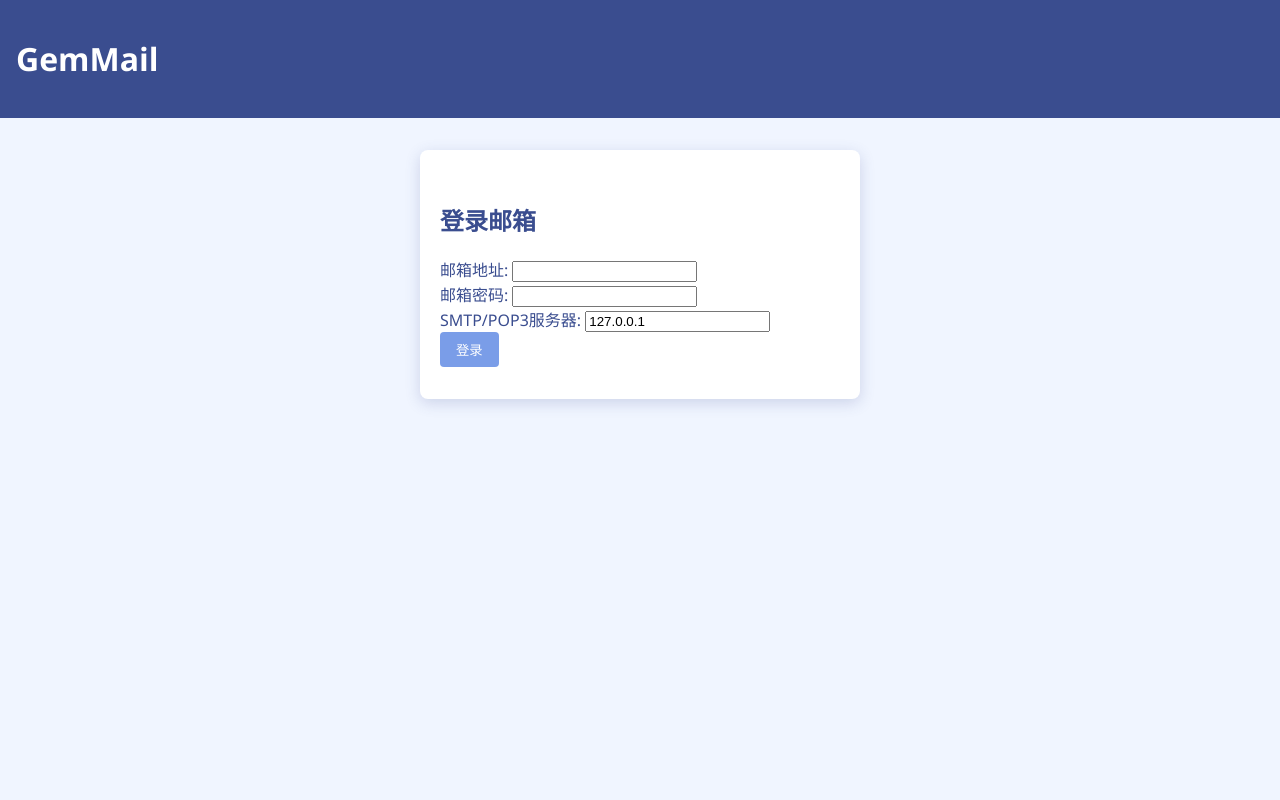
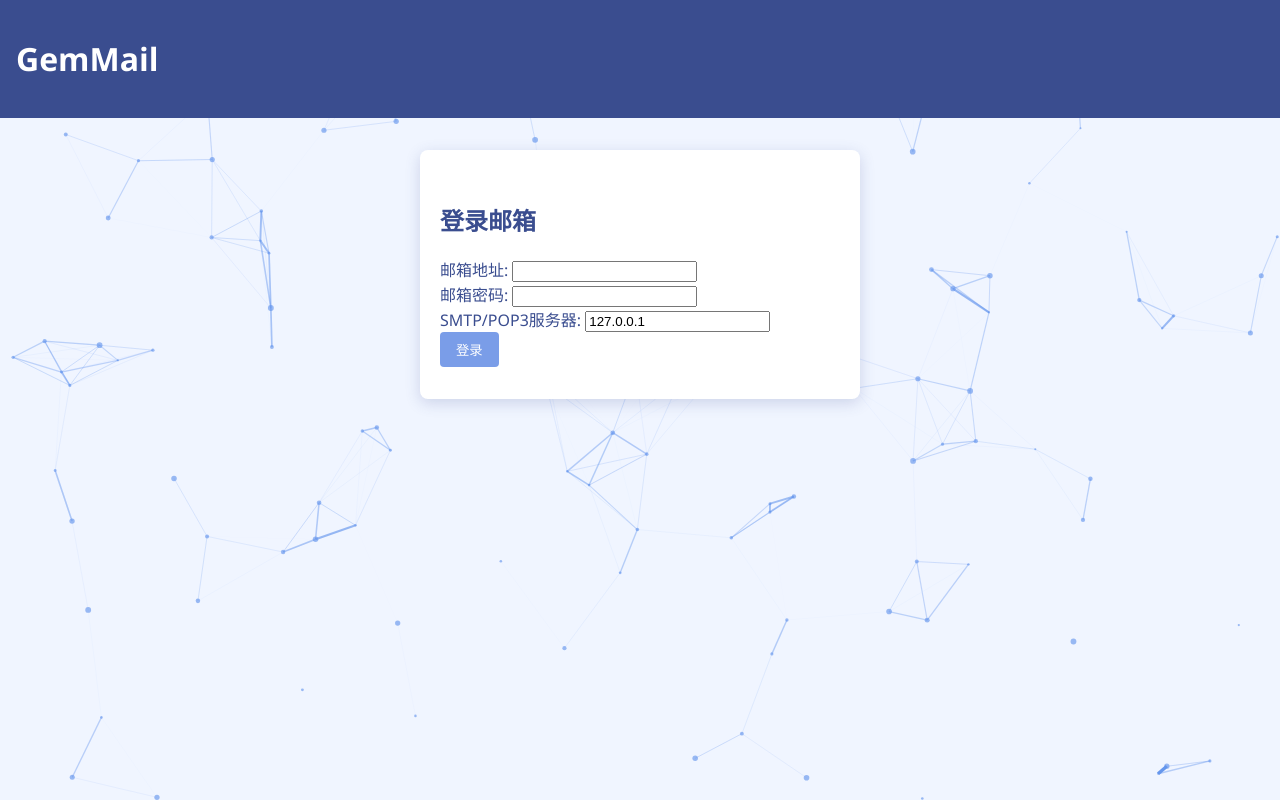
Before and after one commit to Saito-Karuha/SMPT-POP3-based-Mail-System, a Flask app: page /login in a window 1280 px wide. Run offline with Flask 3, Linux system fonts and the light colour scheme.

Commit message:
update web

```diff
--- a/client/static/css/style.css
+++ b/client/static/css/style.css
@@ -15,6 +15,8 @@ header {
     justify-content: space-between;
     align-items: center;
 }
+
+
 
 .user-info {
     font-size: 0.9rem;
@@ -104,7 +106,7 @@ tr:hover {
 }
 
 .btn:hover {
-    background: #5a7bd6; /* 更浅深蓝悬浮 */
+    background: #849feb; /* 更浅深蓝悬浮 */
 }
 
 .btn-delete {
@@ -183,3 +185,44 @@ textarea {
 .compose-container form button[type="submit"]:hover {
     background: #5a7bd6;
 }
+
+
+
+/* 确保canvas覆盖整个页面 */
+#particles {
+position: fixed;
+top: 0;
+left: 0;
+width: 100%;
+height: 100%;
+z-index: -1; /* 放在内容后面 */
+pointer-events: none; /* 允许点击穿透 */
+}
+
+body.compose-page #particles {
+    display: none;
+}
+
+/* 调整内容区域背景 */
+.email-container {
+background-color: rgba(152, 207, 235, 0.85); /* 半透明背景 */
+border-radius: 8px;
+box-shadow: 0 0 10px rgba(0, 0, 0, 0.1);
+margin: 20px;
+padding: 20px;
+}
+
+/* 确保内容区域不会太透明 */
+.sidebar {
+background-color: rgba(154, 196, 237, 0.9);
+border-radius: 8px;
+padding: 15px;
+}
+
+.email-list {
+background-color: white;
+border-radius: 8px;
+padding: 15px;
+}
+
+ /* 在撰写页面隐藏 */
--- a/client/static/js/script.js
+++ b/client/static/js/script.js
@@ -1,4 +1,8 @@
-document.addEventListener('DOMContentLoaded', () => {
+document.addEventListener('DOMContentLoaded', function() {
+  // ===========================================
+  // 邮件系统功能部分
+  // ===========================================
+
   // -------------------
   // 邮件删除功能（收件箱 / 已发送 / 垃圾箱都可用）
   document.querySelectorAll('.btn-delete').forEach(btn => {
@@ -153,4 +157,249 @@ document.addEventListener('DOMContentLoaded', () => {
       }
     });
   });
+
+  // ===========================================
+  // 增强的粒子背景效果部分 - 包含凝聚效果
+  // ===========================================
+
+  // 粒子背景效果
+  const canvas = document.getElementById('particles');
+  if (!canvas) return;
+
+  const ctx = canvas.getContext('2d');
+  canvas.width = window.innerWidth;
+  canvas.height = window.innerHeight;
+
+  // 粒子数组
+  const particles = [];
+  const particleCount = window.innerWidth < 768 ? 80 : 120;
+
+  // 鼠标位置和配置
+  const mouse = {
+      x: null,
+      y: null,
+      radius: 150, // 影响范围
+      attractionForce: 0.05, // 吸引力强度
+      repulsionRadius: 50, // 排斥半径
+      repulsionForce: 0.8, // 排斥力强度
+      isPressed: false // 鼠标是否按下
+  };
+
+  // 窗口大小调整
+  window.addEventListener('resize', function() {
+      canvas.width = window.innerWidth;
+      canvas.height = window.innerHeight;
+  });
+
+  // 鼠标事件
+  window.addEventListener('mousemove', function(event) {
+      mouse.x = event.x;
+      mouse.y = event.y;
+  });
+
+  window.addEventListener('mousedown', function() {
+      mouse.isPressed = true;
+  });
+
+  window.addEventListener('mouseup', function() {
+      mouse.isPressed = false;
+  });
+
+  // 增强的粒子类
+  class Particle {
+      constructor(x, y, directionX, directionY, size, color) {
+          this.x = x;
+          this.y = y;
+          this.originalX = x; // 记录原始位置
+          this.originalY = y;
+          this.directionX = directionX;
+          this.directionY = directionY;
+          this.originalDirectionX = directionX; // 记录原始速度
+          this.originalDirectionY = directionY;
+          this.size = size;
+          this.originalSize = size; // 记录原始大小
+          this.color = color;
+          this.opacity = 0.8;
+          this.velocityX = 0; // 当前速度
+          this.velocityY = 0;
+          this.friction = 0.95; // 摩擦力
+          this.maxSpeed = 3; // 最大速度限制
+      }
+
+      draw() {
+          ctx.save();
+          ctx.globalAlpha = this.opacity;
+          ctx.beginPath();
+          ctx.arc(this.x, this.y, this.size, 0, Math.PI * 2, false);
+          ctx.fillStyle = this.color;
+          ctx.fill();
+
+          // 添加发光效果
+          if (this.size > this.originalSize) {
+              ctx.shadowBlur = 20;
+              ctx.shadowColor = this.color;
+              ctx.fill();
+          }
+          ctx.restore();
+      }
+
+      update() {
+          // 检查画布边界
+          if (this.x > canvas.width || this.x < 0) {
+              this.directionX = -this.directionX;
+          }
+          if (this.y > canvas.height || this.y < 0) {
+              this.directionY = -this.directionY;
+          }
+
+          // 计算与鼠标的距离
+          if (mouse.x !== null && mouse.y !== null) {
+              let dx = mouse.x - this.x;
+              let dy = mouse.y - this.y;
+              let distance = Math.sqrt(dx * dx + dy * dy);
+
+              // 凝聚效果：鼠标按下或靠近时的吸引力
+              if (distance < mouse.radius) {
+                  let force = (mouse.radius - distance) / mouse.radius;
+
+                  if (mouse.isPressed || distance < mouse.radius * 0.6) {
+                      // 强吸引力（鼠标按下或很近时）
+                      let attractionX = (dx / distance) * force * mouse.attractionForce * 2;
+                      let attractionY = (dy / distance) * force * mouse.attractionForce * 2;
+
+                      this.velocityX += attractionX;
+                      this.velocityY += attractionY;
+
+                      // 增大粒子尺寸和亮度
+                      this.size = this.originalSize * (1 + force * 0.5);
+                      this.opacity = Math.min(1, 0.8 + force * 0.4);
+
+                      // 改变颜色强度
+                      let intensity = Math.floor(100 + force * 100);
+                      this.color = `rgba(${intensity}, ${intensity + 50}, 237, ${this.opacity})`;
+                  } else {
+                      // 轻微吸引力
+                      let attractionX = (dx / distance) * force * mouse.attractionForce * 0.5;
+                      let attractionY = (dy / distance) * force * mouse.attractionForce * 0.5;
+
+                      this.velocityX += attractionX;
+                      this.velocityY += attractionY;
+                  }
+
+                  // 近距离排斥效果（防止粒子重叠）
+                  if (distance < mouse.repulsionRadius && distance > 0) {
+                      let repulsionX = -(dx / distance) * mouse.repulsionForce;
+                      let repulsionY = -(dy / distance) * mouse.repulsionForce;
+                  }
+              } else {
+                  // 远离鼠标时恢复原状
+                  this.size += (this.originalSize - this.size) * 0.1;
+                  this.opacity += (0.8 - this.opacity) * 0.1;
+                  this.color = 'rgba(100, 149, 237, 0.8)';
+
+                  // 轻微的回归原始轨迹的力
+                  this.velocityX += (this.originalDirectionX - this.velocityX) * 0.02;
+                  this.velocityY += (this.originalDirectionY - this.velocityY) * 0.02;
+              }
+          }
+
+          // 应用摩擦力
+          this.velocityX *= this.friction;
+          this.velocityY *= this.friction;
+
+          // 限制最大速度
+          let speed = Math.sqrt(this.velocityX * this.velocityX + this.velocityY * this.velocityY);
+          if (speed > this.maxSpeed) {
+              this.velocityX = (this.velocityX / speed) * this.maxSpeed;
+              this.velocityY = (this.velocityY / speed) * this.maxSpeed;
+          }
+
+          // 更新位置
+          this.x += this.directionX + this.velocityX;
+          this.y += this.directionY + this.velocityY;
+
+          // 边界检查和反弹
+          if (this.x <= this.size || this.x >= canvas.width - this.size) {
+              this.directionX = -this.directionX;
+              this.velocityX *= -0.5;
+          }
+          if (this.y <= this.size || this.y >= canvas.height - this.size) {
+              this.directionY = -this.directionY;
+              this.velocityY *= -0.5;
+          }
+
+          // 绘制粒子
+          this.draw();
+      }
+  }
+
+  // 创建粒子
+  function init() {
+      particles.length = 0;
+      for (let i = 0; i < particleCount; i++) {
+          let size = (Math.random() * 2) + 1;
+          let x = Math.random() * (canvas.width - size * 2) + size;
+          let y = Math.random() * (canvas.height - size * 2) + size;
+          let directionX = (Math.random() * 0.8) - 0.4;
+          let directionY = (Math.random() * 0.8) - 0.4;
+          let color = 'rgba(100, 149, 237, 0.8)';
+
+          particles.push(new Particle(x, y, directionX, directionY, size, color));
+      }
+  }
+
+  // 动画循环
+  function animate() {
+      requestAnimationFrame(animate);
+      ctx.clearRect(0, 0, canvas.width, canvas.height);
+
+      for (let i = 0; i < particles.length; i++) {
+          particles[i].update();
+      }
+
+      connect();
+  }
+
+  // 连接相近的粒子（增强版）
+  function connect() {
+      for (let a = 0; a < particles.length; a++) {
+          for (let b = a + 1; b < particles.length; b++) {
+              let dx = particles[a].x - particles[b].x;
+              let dy = particles[a].y - particles[b].y;
+              let distance = Math.sqrt(dx * dx + dy * dy);
+
+              // 动态连接距离
+              let maxDistance = 120;
+              if (mouse.x !== null && mouse.y !== null) {
+                  let mouseDistA = Math.sqrt((mouse.x - particles[a].x) ** 2 + (mouse.y - particles[a].y) ** 2);
+                  let mouseDistB = Math.sqrt((mouse.x - particles[b].x) ** 2 + (mouse.y - particles[b].y) ** 2);
+
+                  // 如果粒子靠近鼠标，增加连接距离
+                  if (mouseDistA < mouse.radius || mouseDistB < mouse.radius) {
+                      maxDistance = 180;
+                  }
+              }
+
+              if (distance < maxDistance) {
+                  let opacity = 1 - (distance / maxDistance);
+
+                  // 根据粒子大小调整连线亮度
+                  let avgSize = (particles[a].size + particles[b].size) / 2;
+                  let sizeMultiplier = avgSize / particles[a].originalSize;
+                  opacity *= sizeMultiplier;
+
+                  ctx.strokeStyle = `rgba(100, 149, 237, ${opacity * 0.6})`;
+                  ctx.lineWidth = opacity * 2;
+                  ctx.beginPath();
+                  ctx.moveTo(particles[a].x, particles[a].y);
+                  ctx.lineTo(particles[b].x, particles[b].y);
+                  ctx.stroke();
+              }
+          }
+      }
+  }
+
+  // 初始化并启动粒子动画
+  init();
+  animate();
 });
--- a/client/templates/inbox.html
+++ b/client/templates/inbox.html
@@ -3,6 +3,9 @@
 {% block title %}收件箱{% endblock %}
 
 {% block content %}
+
+<canvas id="particles"></canvas>
+
 <div class="email-container">
   <div class="sidebar">
         <a href="{{ url_for('compose') }}" class="btn compose-btn"> ✉ 写邮件</a>
--- a/client/templates/layout.html
+++ b/client/templates/layout.html
@@ -20,4 +20,5 @@
     </main>
     <script src="{{ url_for('static', filename='js/script.js') }}"></script>
 </body>
+<canvas id="particles"></canvas>
 </html>
```
Also changed, not shown: client/uploads/2025-05-01_204829.png (added).
